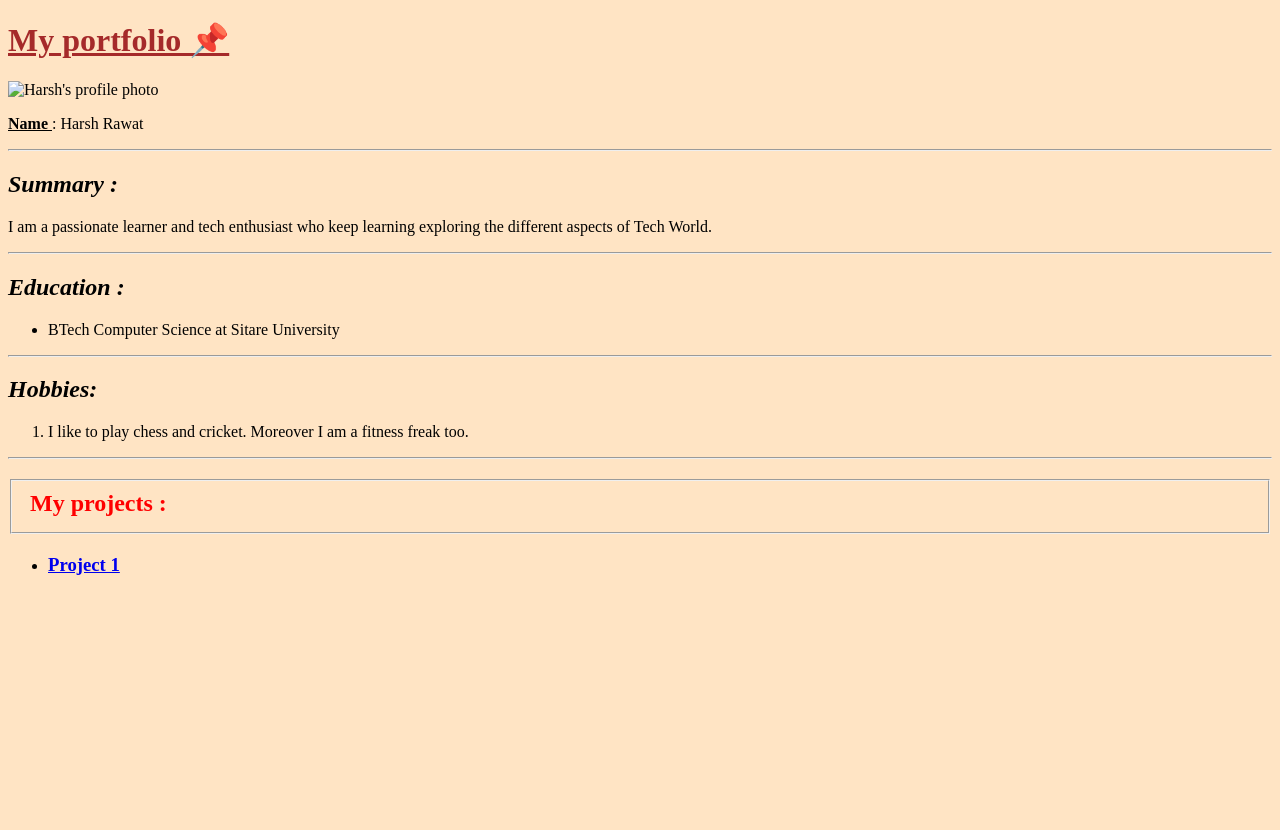
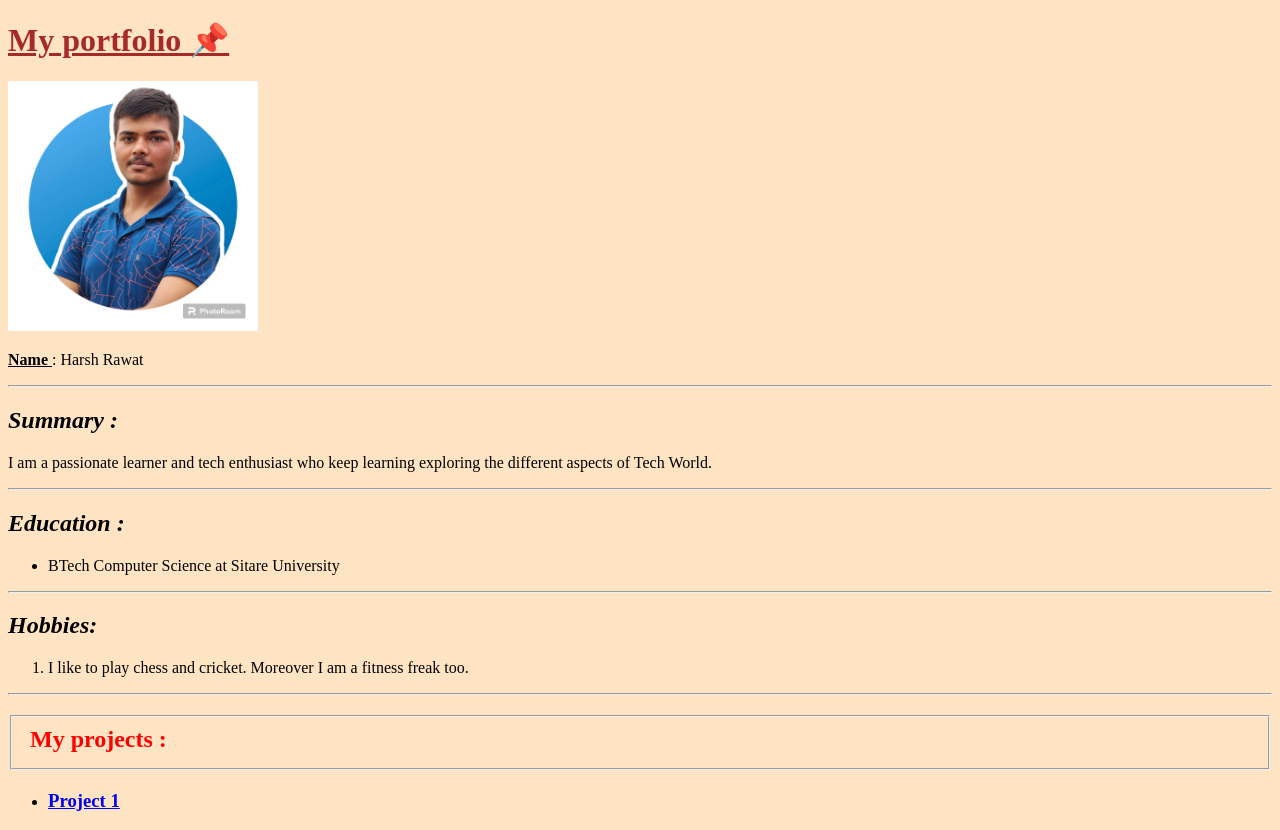
Before and after one commit to harzrawat/codeclub1, a plain HTML site: page myproject.html in a window 1280 px wide. Before the commit the page ends 800 px from the top, so only its background shows below. Drawn offline with Linux system fonts and the light colour scheme.

Commit message:
changed the image source of harsh's profile photo

```diff
--- a/myproject.html
+++ b/myproject.html
@@ -14,7 +14,7 @@
     </h1>
 
     <p>
-        <img style="border: ;" src=./images/harsh.jpg alt="Harsh's profile photo" width="250"></p>
+        <img style="border: ;" src="./myimg.jpg" alt="Harsh's profile photo" width="250"></p>
     <p>
         <b>
             <u>
```
